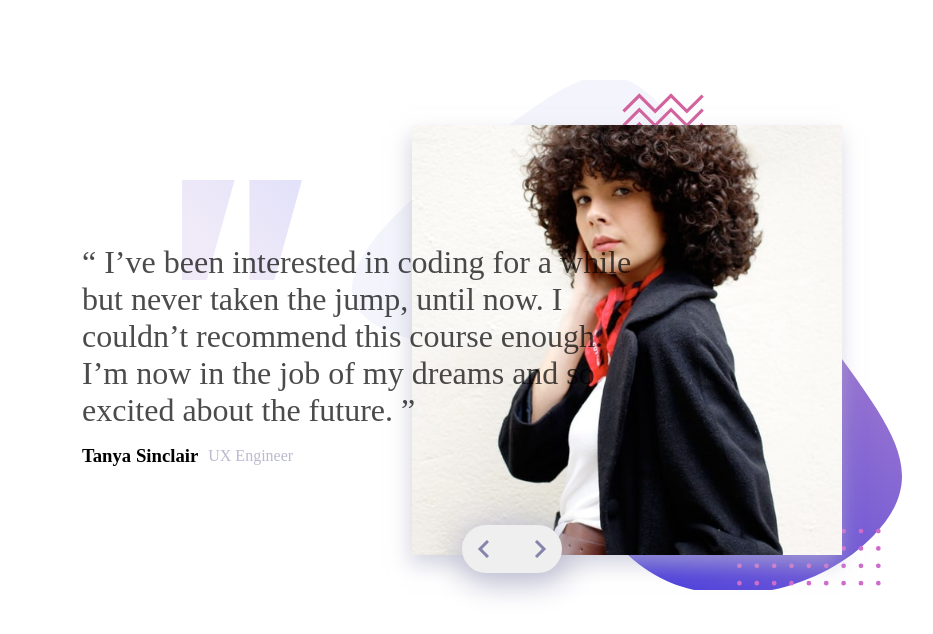
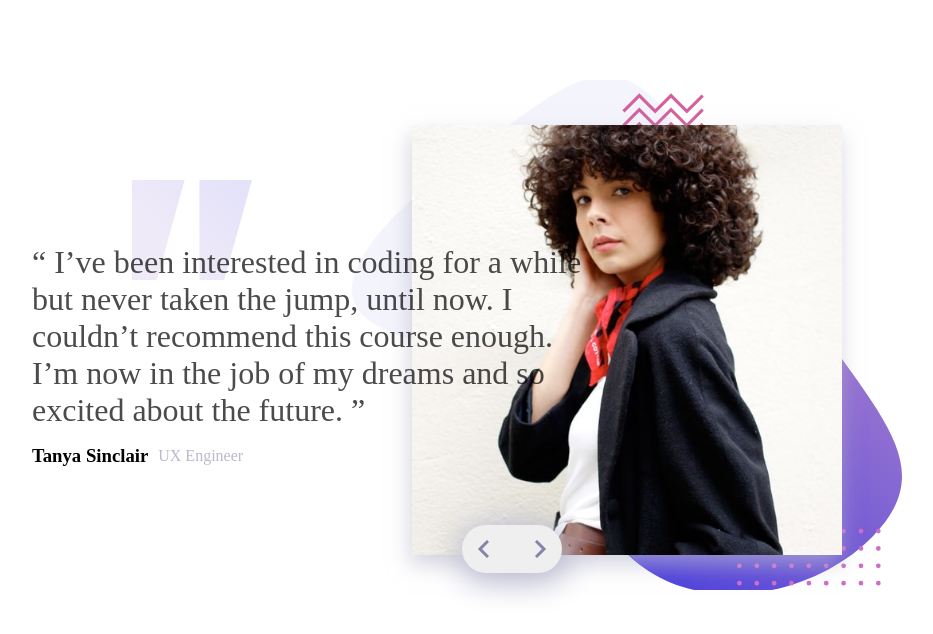
Before and after one commit to Cat0blu/part_two-Front-mentor, a website: page Controle_deslizante_depoimentos/index.html in a window 1280 px wide. Shown: the whole page, without its empty margins (298-1231 px from the left). Drawn offline with Linux system fonts and the light colour scheme.

Commit message:
.................

```diff
--- a/Controle_deslizante_depoimentos/styles/index.scss
+++ b/Controle_deslizante_depoimentos/styles/index.scss
@@ -69,7 +69,7 @@
         main
         {
             grid-area: m;
-            transform: translate(300px, -100px);
+            transform: translate(250px, -100px);
             #img_pattern_quotes
             {
                 transform: translate(100px, 200px);
```
Also changed, not shown: Controle_deslizante_depoimentos/styles/base/index.css.
